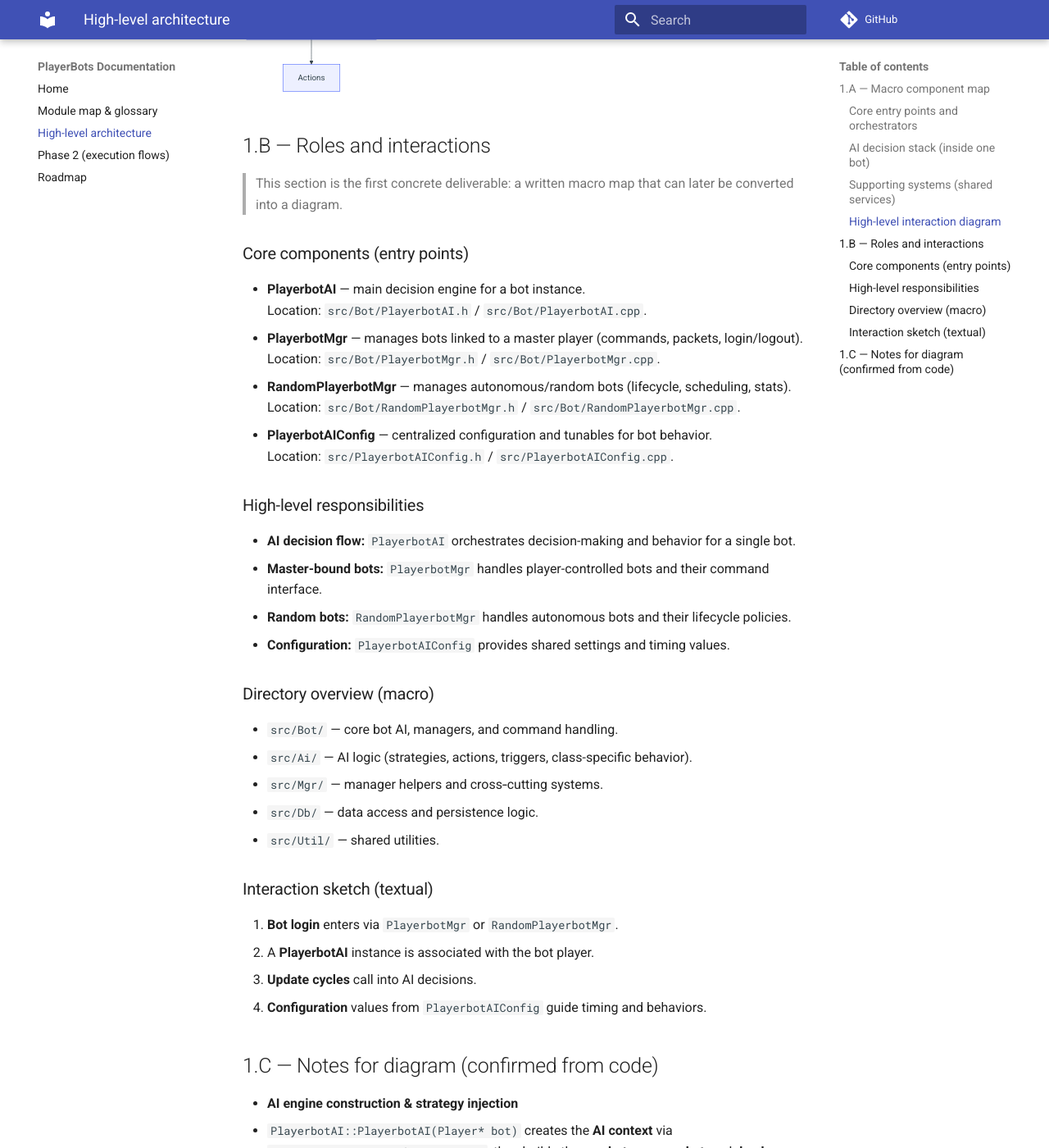
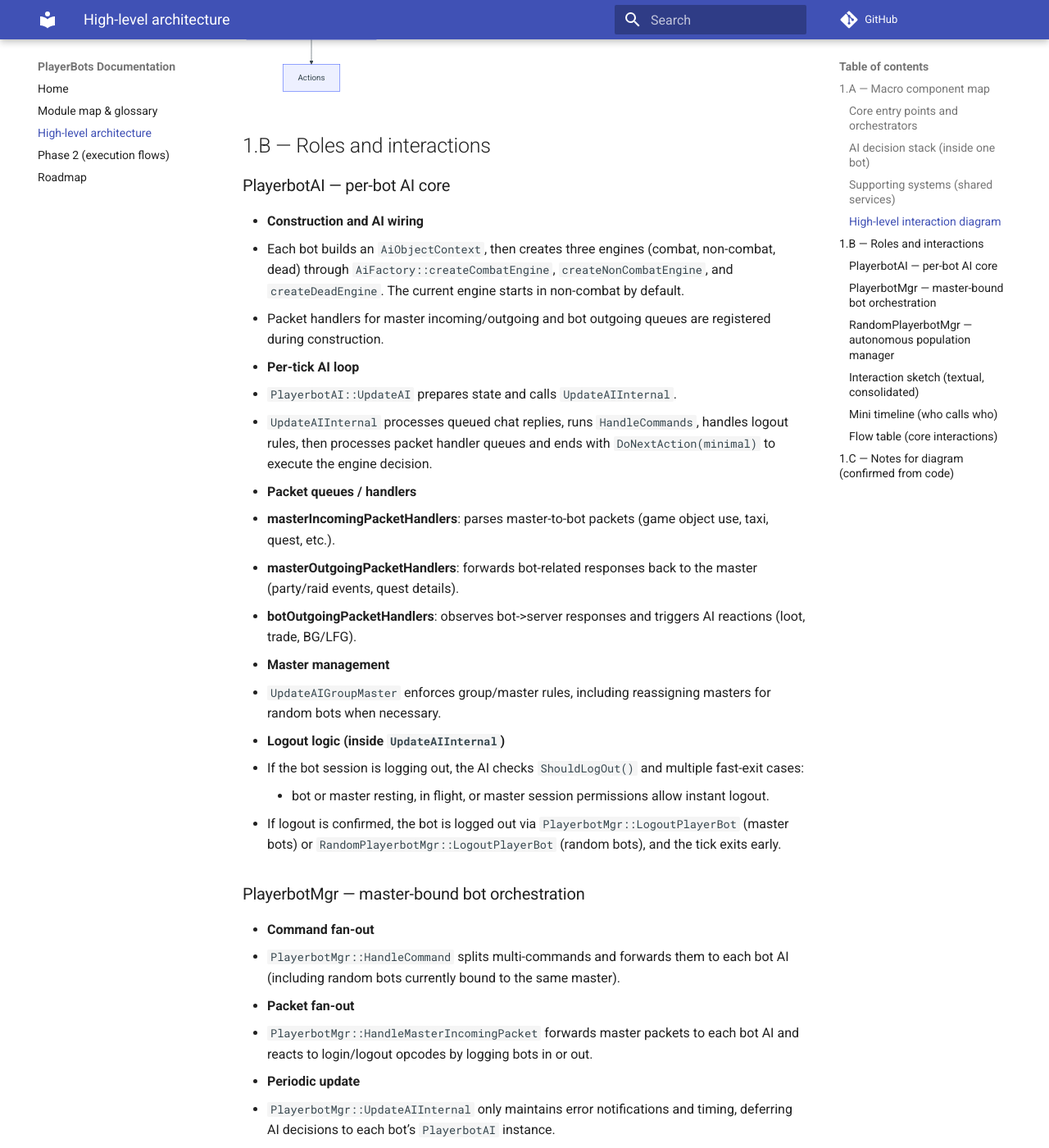
Before and after one commit to Wishmaster117/playerbots-docs, an MkDocs documentation site: the page built from docs/high-level-architecture.md, in a window 1280 px wide and 1400 px high, scrolled down 1785 px. Shown: the whole window at 82% size. Built offline with MkDocs 1.6.1 and Material for MkDocs 9.7.7, drawn with Linux system fonts in a browser that asks for light colours; comment, search, counter and statistics services are not loaded; some of the changed text lies outside the part shown.

Commit message:
Update high-level-architecture.md

````diff
--- a/docs/high-level-architecture.md
+++ b/docs/high-level-architecture.md
@@ -48,57 +48,104 @@ flowchart TD
 
 ## 1.B — Roles and interactions
 
-> This section is the first concrete deliverable: a written macro map that can later be converted into a diagram.
+### PlayerbotAI — per-bot AI core
 
-### Core components (entry points)
+- **Construction and AI wiring**
+  - Each bot builds an `AiObjectContext`, then creates three engines (combat, non-combat, dead) through
+    `AiFactory::createCombatEngine`, `createNonCombatEngine`, and `createDeadEngine`. The current engine starts
+    in non-combat by default.
+  - Packet handlers for master incoming/outgoing and bot outgoing queues are registered during construction.
+- **Per-tick AI loop**
+  - `PlayerbotAI::UpdateAI` prepares state and calls `UpdateAIInternal`.
+  - `UpdateAIInternal` processes queued chat replies, runs `HandleCommands`, handles logout rules, then processes
+    packet handler queues and ends with `DoNextAction(minimal)` to execute the engine decision.
+- **Packet queues / handlers**
+  - **masterIncomingPacketHandlers**: parses master-to-bot packets (game object use, taxi, quest, etc.).
+  - **masterOutgoingPacketHandlers**: forwards bot-related responses back to the master (party/raid events, quest
+    details).
+  - **botOutgoingPacketHandlers**: observes bot->server responses and triggers AI reactions (loot, trade, BG/LFG).
+- **Master management**
+  - `UpdateAIGroupMaster` enforces group/master rules, including reassigning masters for random bots when necessary.
+- **Logout logic (inside `UpdateAIInternal`)**
+  - If the bot session is logging out, the AI checks `ShouldLogOut()` and multiple fast-exit cases:
+    - bot or master resting, in flight, or master session permissions allow instant logout.
+  - If logout is confirmed, the bot is logged out via `PlayerbotMgr::LogoutPlayerBot` (master bots) or
+    `RandomPlayerbotMgr::LogoutPlayerBot` (random bots), and the tick exits early.
 
-- **PlayerbotAI** — main decision engine for a bot instance.
-  Location: `src/Bot/PlayerbotAI.h` / `src/Bot/PlayerbotAI.cpp`.
-- **PlayerbotMgr** — manages bots linked to a master player (commands, packets, login/logout).
-  Location: `src/Bot/PlayerbotMgr.h` / `src/Bot/PlayerbotMgr.cpp`.
-- **RandomPlayerbotMgr** — manages autonomous/random bots (lifecycle, scheduling, stats).
-  Location: `src/Bot/RandomPlayerbotMgr.h` / `src/Bot/RandomPlayerbotMgr.cpp`.
-- **PlayerbotAIConfig** — centralized configuration and tunables for bot behavior.
-  Location: `src/PlayerbotAIConfig.h` / `src/PlayerbotAIConfig.cpp`.
+### PlayerbotMgr — master-bound bot orchestration
 
-### High-level responsibilities
+- **Command fan-out**
+  - `PlayerbotMgr::HandleCommand` splits multi-commands and forwards them to each bot AI (including random bots
+    currently bound to the same master).
+- **Packet fan-out**
+  - `PlayerbotMgr::HandleMasterIncomingPacket` forwards master packets to each bot AI and reacts to login/logout
+    opcodes by logging bots in or out.
+- **Periodic update**
+  - `PlayerbotMgr::UpdateAIInternal` only maintains error notifications and timing, deferring AI decisions to
+    each bot’s `PlayerbotAI` instance.
 
-- **AI decision flow:** `PlayerbotAI` orchestrates decision-making and behavior for a single bot.
-- **Master-bound bots:** `PlayerbotMgr` handles player-controlled bots and their command interface.
-- **Random bots:** `RandomPlayerbotMgr` handles autonomous bots and their lifecycle policies.
-- **Configuration:** `PlayerbotAIConfig` provides shared settings and timing values.
+### RandomPlayerbotMgr — autonomous population manager
 
-### Directory overview (macro)
+- **Population control**
+  - `RandomPlayerbotMgr::UpdateAIInternal` computes target bot counts, manages login/logout, and schedules which bots
+    will be updated on each cycle.
+- **Queue integrations**
+  - The same update loop triggers background checks for BG and LFG queues based on configured timers.
+- **Bot processing**
+  - Selected bots are processed via `ProcessBot`, which decides whether to update an online bot or log in a new one.
 
-- `src/Bot/` — core bot AI, managers, and command handling.
-- `src/Ai/` — AI logic (strategies, actions, triggers, class-specific behavior).
-- `src/Mgr/` — manager helpers and cross‑cutting systems.
-- `src/Db/` — data access and persistence logic.
-- `src/Util/` — shared utilities.
+### Interaction sketch (textual, consolidated)
 
-### Interaction sketch (textual)
+1. **Bot creation / login**: `PlayerbotMgr` or `RandomPlayerbotMgr` brings a bot online and constructs `PlayerbotAI`.
+2. **AI wiring**: `PlayerbotAI` builds `AiObjectContext`, initializes engines, and registers packet handlers.
+3. **Per-tick**: `PlayerbotAI::UpdateAI` → `UpdateAIInternal` → `DoNextAction` drives decision-making.
+4. **Master commands**: `PlayerbotMgr::HandleCommand` fans out text commands to bot AIs.
+5. **Autonomous lifecycle**: `RandomPlayerbotMgr::UpdateAIInternal` schedules bot updates and logins.
 
-1. **Bot login** enters via `PlayerbotMgr` or `RandomPlayerbotMgr`.
-2. A **PlayerbotAI** instance is associated with the bot player.
-3. **Update cycles** call into AI decisions.
-4. **Configuration** values from `PlayerbotAIConfig` guide timing and behaviors.
+### Mini timeline (who calls who)
+
+```mermaid
+sequenceDiagram
+  participant M as PlayerbotMgr
+  participant R as RandomPlayerbotMgr
+  participant A as PlayerbotAI
+  participant F as AiFactory
+  participant E as Engine
+
+  M->>A: Construct PlayerbotAI (master bots)
+  R->>A: Construct PlayerbotAI (random bots)
+  A->>F: createAiObjectContext + create*Engine
+  A->>A: Register packet handlers
+  A->>A: UpdateAI
+  A->>A: UpdateAIInternal
+  A->>E: DoNextAction
+```
+
+### Flow table (core interactions)
+
+| Trigger | Orchestrator | Key calls | Outcome |
+| --- | --- | --- | --- |
+| Master chat command | `PlayerbotMgr` | `HandleCommand` → `PlayerbotAI::HandleCommand` | Bot strategy/action update |
+| Bot tick | `PlayerbotAI` | `UpdateAI` → `UpdateAIInternal` → `DoNextAction` | Action selection and execution |
+| Master packet | `PlayerbotMgr` | `HandleMasterIncomingPacket` → `PlayerbotAI::HandleMasterIncomingPacket` | Bot reacts to master |
+| Random bot tick | `RandomPlayerbotMgr` | `UpdateAIInternal` → `ProcessBot` | Update existing bots / login new bots |
 
 ## 1.C — Notes for diagram (confirmed from code)
 
 - **AI engine construction & strategy injection**
-  - `PlayerbotAI::PlayerbotAI(Player* bot)` creates the **AI context** via
+  - `PlayerbotAI::PlayerbotAI(Player* bot)` creates the **AI context** with
     `AiFactory::createAiObjectContext`, then builds the **combat**, **non-combat**, and **dead**
-    engines with `AiFactory::createCombatEngine`, `createNonCombatEngine`, and `createDeadEngine`.
-  - Each engine is built by `AiFactory` where default strategies are attached
+    engines using `AiFactory::createCombatEngine`, `createNonCombatEngine`, and `createDeadEngine`.
+  - Each engine is assembled in `AiFactory`, where default strategies are attached
     (`AddDefaultCombatStrategies`, `AddDefaultNonCombatStrategies`, `AddDefaultDeadStrategies`),
-    then `Engine::Init()` finalizes the setup.
+    followed by `Engine::Init()` to finalize triggers and actions.
 - **Update tick entry point**
-  - `PlayerbotAI::UpdateAI` is the per-bot tick function; it gates updates (state checks, cheats),
-    then calls `UpdateAIInternal`.
-  - `PlayerbotAI::UpdateAIInternal` handles queued packets, commands, and ends with
-    `DoNextAction(minimal)` which drives the action selection/dispatch.
-  - Manager ticks: `PlayerbotMgr::UpdateAIInternal` runs error notification timers for master-bound bots,
-    while `RandomPlayerbotMgr::UpdateAIInternal` manages random bot lifecycle, counts, and scheduling.
+  - `PlayerbotAI::UpdateAI` is the per-bot tick. It runs early guards (world/session state, transport),
+    updates group/master state, and then calls `UpdateAIInternal`.
+  - `PlayerbotAI::UpdateAIInternal` processes chat replies, runs `HandleCommands`, applies logout rules,
+    processes packet handler queues, then calls `DoNextAction(minimal)` to dispatch the next AI action.
+  - Manager ticks: `PlayerbotMgr::UpdateAIInternal` handles master-bot error reporting timers, while
+    `RandomPlayerbotMgr::UpdateAIInternal` drives random-bot population updates and scheduling.
 - **Random bot data stores (state/queues/caches)**
   - **Battle/queue tracking:** `BattlegroundData`, `VisualBots`, `Supporters`, `LfgDungeons`.
   - **Caching:** `BattleMastersCache`, `eventCache`, `rpgLocsCacheLevel`, `zone2LevelBracket`,
````
